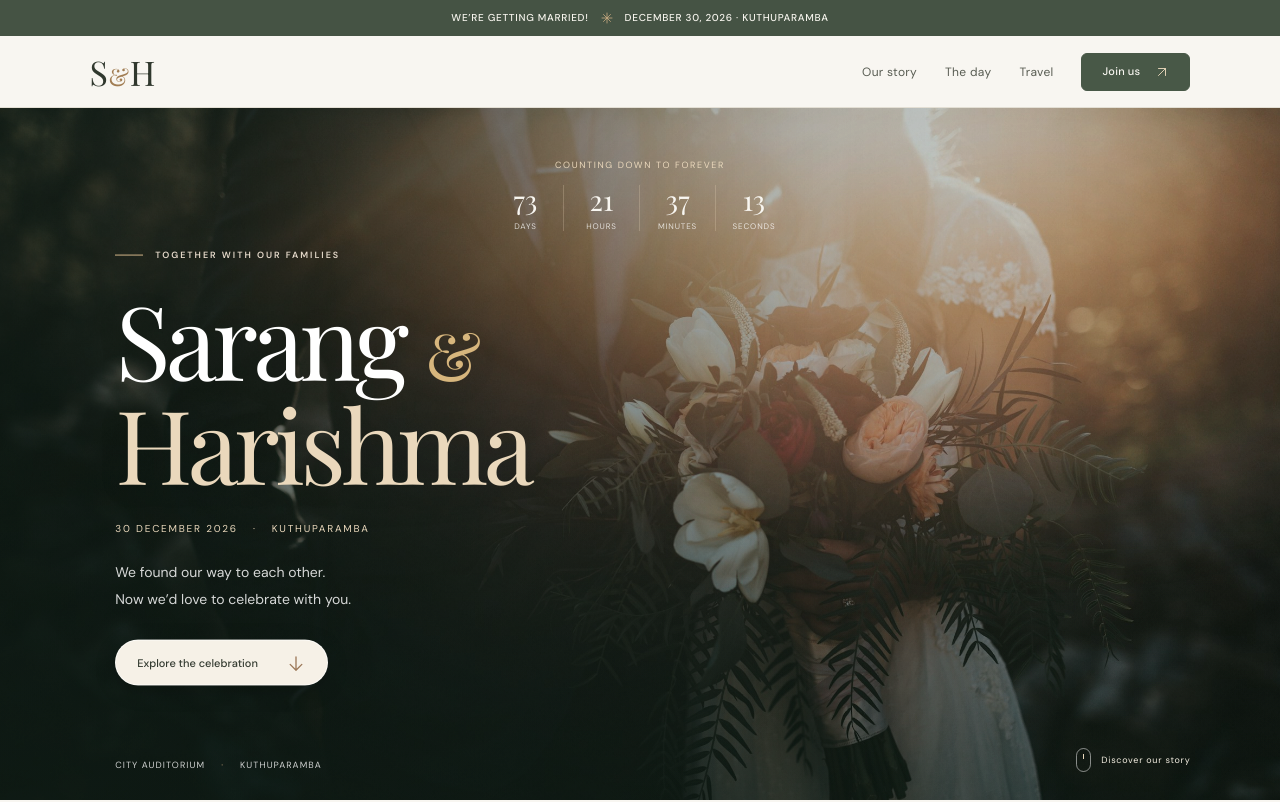
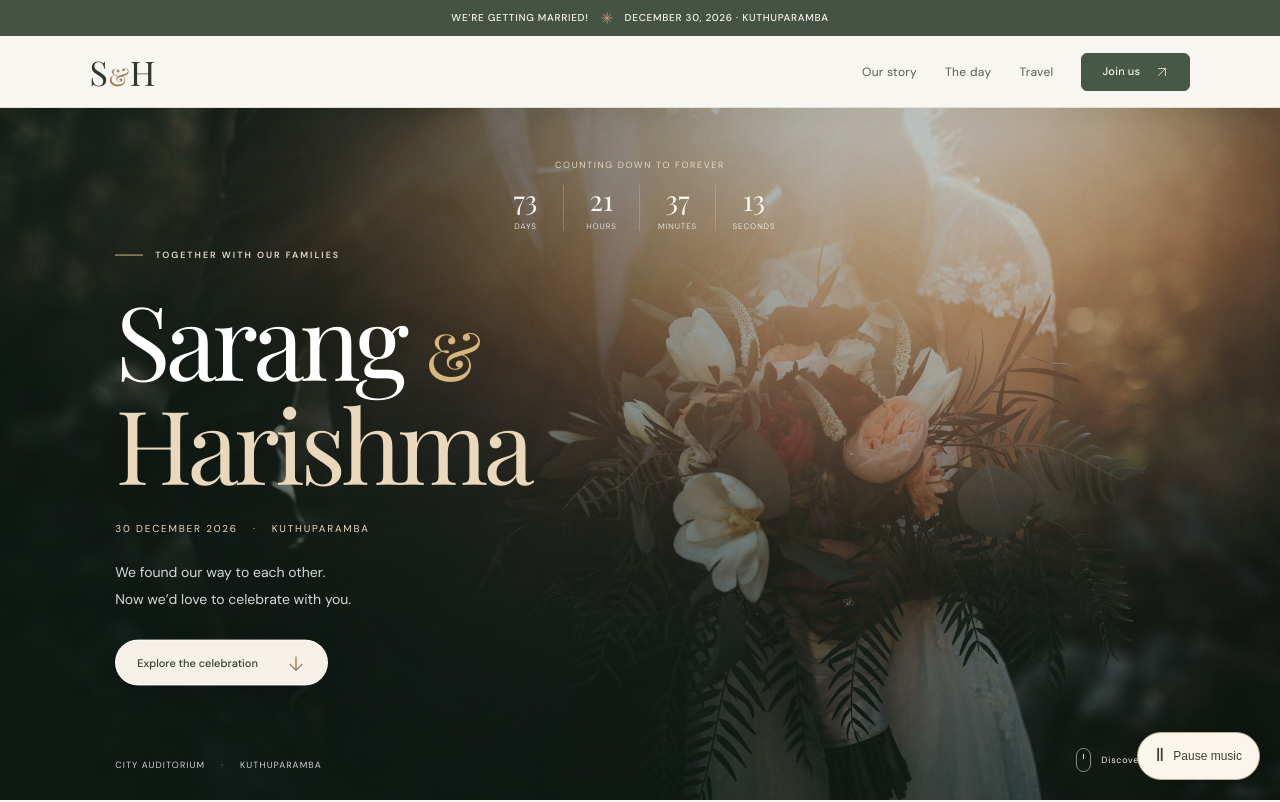
Before and after one commit to mrudhulp212-arch/wedding, a React (Vite) app: page / in a window 1280 px wide. Shown: the top 802 px of the page. Built offline with nearby package versions, Linux system fonts and the light colour scheme; a web font is replaced by a local one.

Commit message:
loading ui created

```diff
--- a/src/App.jsx
+++ b/src/App.jsx
@@ -1,4 +1,5 @@
 import { useEffect, useState } from 'react'
+import WeddingMusic from './WeddingMusic'
 
 const weddingDate = new Date('2026-12-30T10:30:00+05:30')
 
@@ -173,6 +174,7 @@ function App() {
 
   return (
     <>
+      <WeddingMusic />
       {introVisible && (
         <div className="opening-screen" role="status" aria-label="Welcome to Sarang and Harishma?s wedding">
           <div className="opening-halo" aria-hidden="true" />
--- /dev/null
+++ b/src/WeddingMusic.jsx
@@ -0,0 +1,111 @@
+import { useEffect, useRef, useState } from 'react'
+
+// An original, gentle waltz, synthesized locally without external audio files.
+const bars = [
+  [48, [64, 67, 72, 71, 67, 64]],
+  [45, [64, 69, 72, 76, 72, 69]],
+  [53, [65, 69, 72, 74, 72, 69]],
+  [43, [67, 71, 74, 72, 71, 67]],
+  [48, [64, 67, 72, 76, 74, 72]],
+  [45, [69, 72, 76, 79, 76, 72]],
+  [53, [69, 72, 77, 76, 74, 72]],
+  [43, [67, 71, 74, 71, 67, 62]],
+]
+
+export default function WeddingMusic() {
+  const player = useRef(null)
+  const [playing, setPlaying] = useState(false)
+
+  useEffect(() => {
+    let disposed = false
+    const start = async () => {
+      const AudioContext = window.AudioContext || window.webkitAudioContext
+      if (!AudioContext || disposed) return
+      try {
+        if (!player.current) {
+          const context = new AudioContext()
+          const master = context.createGain()
+          master.gain.value = 0.16
+          master.connect(context.destination)
+          const note = (pitch, time, duration, volume) => {
+            const envelope = context.createGain()
+            envelope.gain.setValueAtTime(0, time)
+            envelope.gain.linearRampToValueAtTime(volume, time + 0.025)
+            envelope.gain.exponentialRampToValueAtTime(0.001, time + duration)
+            envelope.connect(master)
+            for (const [multiple, strength] of [[1, 1], [2, 0.24], [3, 0.06]]) {
+              const oscillator = context.createOscillator()
+              const harmonic = context.createGain()
+              oscillator.frequency.value = 440 * 2 ** ((pitch - 69) / 12) * multiple
+              harmonic.gain.value = strength
+              oscillator.connect(harmonic).connect(envelope)
+              oscillator.start(time)
+              oscillator.stop(time + duration + 0.05)
+              oscillator.onended = () => { oscillator.disconnect(); harmonic.disconnect() }
+            }
+            window.setTimeout(() => envelope.disconnect(), Math.max(0, (time + duration + 0.2 - context.currentTime) * 1000))
+          }
+          let next = 0
+          let bar = 0
+          const schedule = () => {
+            if (context.state !== 'running') return
+            if (next < context.currentTime) next = context.currentTime + 0.1
+            while (next < context.currentTime + 1) {
+              const [bass, melody] = bars[bar % bars.length]
+              note(bass, next, 2.8, 0.32)
+              note(bass + 12, next + 1, 1.7, 0.12)
+              melody.forEach((pitch, i) => note(pitch, next + i * 0.5, 1.8, 0.23))
+              next += 3
+              bar += 1
+            }
+          }
+          player.current = { context, timer: window.setInterval(schedule, 250), schedule }
+        }
+        await player.current.context.resume()
+        if (!disposed && player.current.context.state === 'running') {
+          player.current.schedule()
+          setPlaying(true)
+          window.removeEventListener('pointerdown', start)
+          window.removeEventListener('keydown', start)
+        }
+      } catch {
+        // The visible control remains available when autoplay is blocked.
+      }
+    }
+    window.addEventListener('pointerdown', start)
+    window.addEventListener('keydown', start)
+    start()
+    return () => {
+      disposed = true
+      window.removeEventListener('pointerdown', start)
+      window.removeEventListener('keydown', start)
+      if (player.current) {
+        window.clearInterval(player.current.timer)
+        player.current.context.close()
+        player.current = null
+      }
+    }
+  }, [])
+
+  const toggle = async () => {
+    const audio = player.current
+    if (!audio) return
+    try {
+      if (audio.context.state === 'running') {
+        await audio.context.suspend()
+        setPlaying(false)
+      } else {
+        await audio.context.resume()
+        audio.schedule()
+        setPlaying(audio.context.state === 'running')
+      }
+    } catch { setPlaying(false) }
+  }
+
+  return (
+    <button className="music-toggle" type="button" onPointerDown={event => event.stopPropagation()} onKeyDown={event => event.stopPropagation()} onClick={toggle} aria-pressed={playing} aria-label={playing ? 'Pause romantic music' : 'Play romantic music'}>
+      <span aria-hidden="true">{playing ? 'Ⅱ' : '♫'}</span>
+      {playing ? 'Pause music' : 'Play music'}
+    </button>
+  )
+}
--- a/src/style.css
+++ b/src/style.css
@@ -1703,3 +1703,26 @@ html { scroll-padding-top: 32px; }
 @media (max-width: 640px) {
   .hero-image { background-position: 58% center; }
 }
+.music-toggle {
+  position: fixed;
+  right: 20px;
+  bottom: 20px;
+  z-index: 1000;
+  display: inline-flex;
+  align-items: center;
+  gap: 9px;
+  padding: 12px 17px;
+  border: 1px solid #bca987;
+  border-radius: 30px;
+  background: #faf6ed;
+  color: #443e32;
+  font: 500 12px/1.2 sans-serif;
+  box-shadow: 0 4px 20px #0002;
+  cursor: pointer;
+}
+.music-toggle span { font-size: 18px; }
+.music-toggle:hover { background: #eee5d5; }
+.music-toggle:focus-visible { outline: 2px solid #716441; outline-offset: 4px; }
+@media (max-width: 600px) {
+  .music-toggle { right: 12px; bottom: calc(12px + env(safe-area-inset-bottom)); }
+}
```
